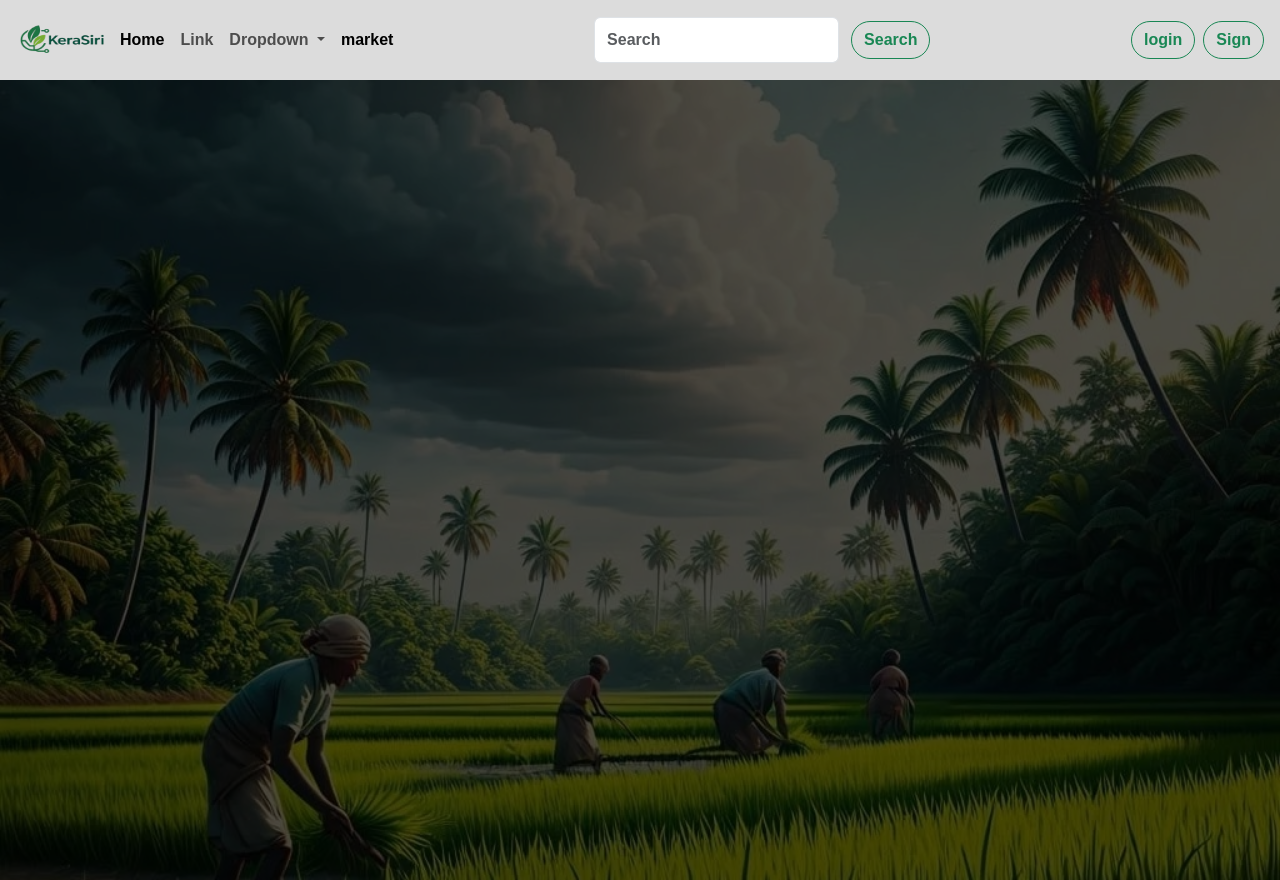
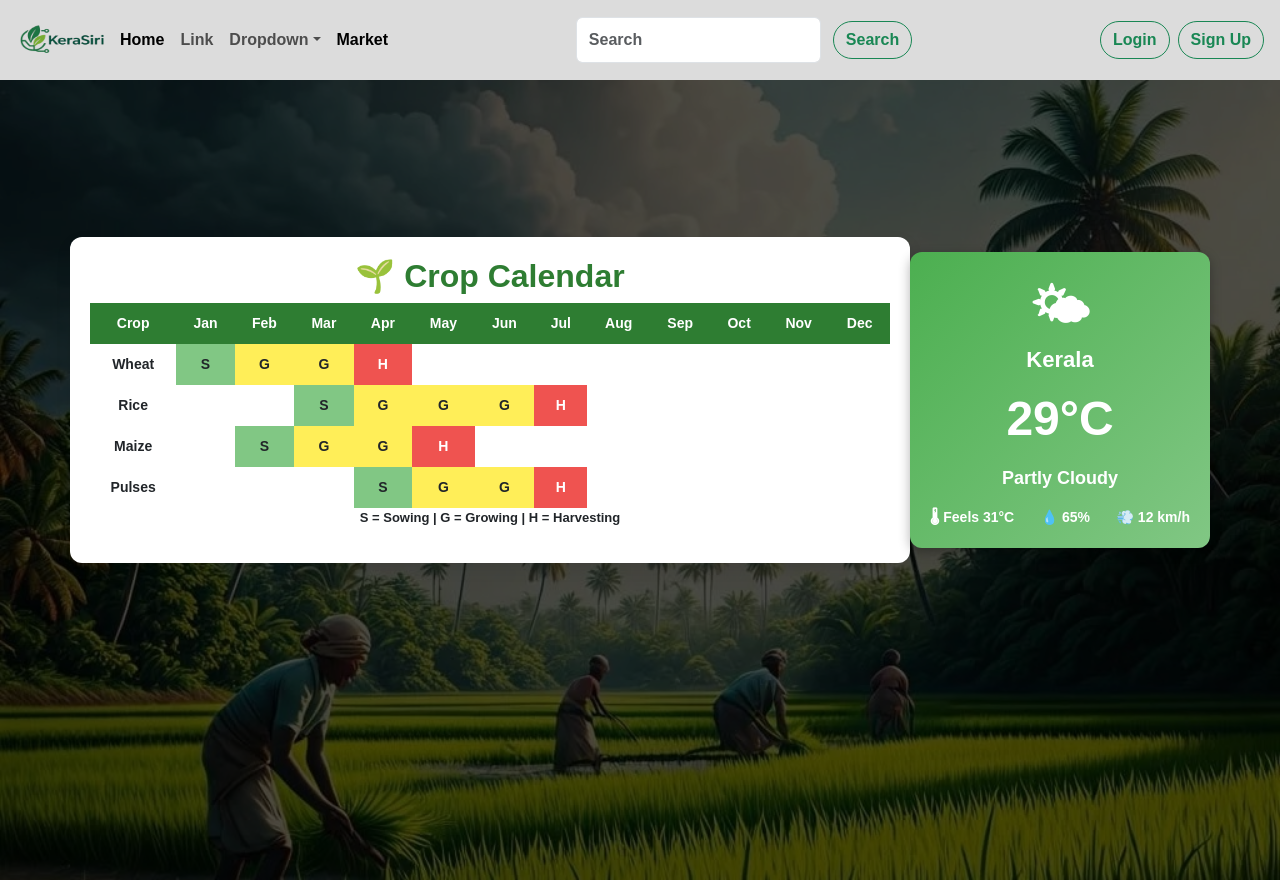
Before and after one commit to lokeshdev-creator/sih-clone-project, a plain HTML site: page index.html in a window 1280 px wide. Shown: the top 880 px of the page. Drawn offline with nearby package versions, Linux system fonts and the light colour scheme.

Commit message:
push all files to git

```diff
--- a/index.html
+++ b/index.html
@@ -5,95 +5,141 @@
     <meta name="viewport" content="width=device-width, initial-scale=1.0">
     <title>Agricultar</title>
     <link rel="stylesheet" href="style.css">
-
-    <!-- Bootstrap CSS -->
     <link href="https://cdn.jsdelivr.net/npm/bootstrap@5.3.8/dist/css/bootstrap.min.css" rel="stylesheet">
 </head>
 
-
 <body>
+    <!-- Navbar -->
     <nav class="navbar navbar-expand-lg bg-body-tertiary" style="background-color: greenyellow;">
         <div class="container-fluid" style="background-color: gainsboro;">
-            <!-- Logo -->
             <img class="logo" src="logo2.png" alt="logo" height="80" width="100">
 
-            <!-- Navbar Toggler (hamburger menu) -->
             <button class="navbar-toggler" type="button" id="navbar-toggler">
                 <span class="navbar-toggler-icon"></span>
             </button>
 
-            <!-- Collapsible Navbar Content -->
             <div class="collapse navbar-collapse" id="navbarSupportedContent">
                 <div>
                     <ul class="navbar-nav me-auto mb-2 mb-lg-0">
-                    <li class="nav-item">
-                        <a class="nav-link active" aria-current="page" href="#">Home</a>
-                    </li>
-
-                    <li class="nav-item">
-                        <a class="nav-link" href="#">Link</a>
-                    </li>
+                        <li class="nav-item"><a class="nav-link active" href="#">Home</a></li>
+                        <li class="nav-item"><a class="nav-link" href="#">Link</a></li>
 
                         <!-- Dropdown -->
                         <li class="nav-item dropdown">
-                        <a class="nav-link dropdown-toggle" href="#" role="button">
-                            Dropdown
-                        </a>
+                            <a class="nav-link dropdown-toggle" href="#" role="button">Dropdown</a>
                             <ul class="dropdown-menu">
                                 <li><a class="dropdown-item" href="#">Inspection</a></li>
-                            <li><a class="dropdown-item" href="#">store and goods</a></li>
+                                <li><a class="dropdown-item" href="#">Store and goods</a></li>
                                 <li><hr class="dropdown-divider"></li>
                                 <li><a class="dropdown-item" href="#">Something else here</a></li>
                             </ul>
                         </li>
 
-                    <li class="nav-item">
-                        <a class="nav-link active" aria-current="page" href="#">market</a>
-                    </li>
-
+                        <li class="nav-item"><a class="nav-link active" href="#">Market</a></li>
                     </ul>
                 </div>
-
 
                 <!-- Search Form -->
                 <div>
                     <form class="d-flex" role="search">
-                    <input class="form-control me-2" type="search" placeholder="Search" aria-label="Search">
+                        <input class="form-control me-2" type="search" placeholder="Search">
                         <button class="btn btn-outline-success" type="submit">Search</button>
                     </form>
                 </div>
 
-                <!-- login button and signup button  -->
+                <!-- Login & Signup Buttons -->
                 <div>
                     <ul class="navbar-nav me-auto mb-2 mb-lg-0">
                         <li class="nav-item">
-            <button class="btn btn-outline-success" type="submit">login</button>
+                            <button class="btn btn-outline-success" id="open-login" type="button">Login</button>
                         </li>
                         <li class="nav-item">
-            <button class="btn btn-outline-success" type="submit">Sign</button>
+                            <button class="btn btn-outline-success" id="open-signup" type="button">Sign Up</button>
                         </li>
                     </ul>
                 </div>
-
             </div>
         </div>
     </nav>
 
-
     <!-- Hero Section -->
     <div class="main">
-        <div class="box"></div>
+        <div class="box">
+            <!-- Crop Calendar -->
+            <div class="crop-calendar">
+                <h2 style="text-align:center; color:#2e7d32;">🌱 Crop Calendar</h2>
+                <table>
+                    <thead>
+                        <tr>
+                            <th>Crop</th>
+                            <th>Jan</th><th>Feb</th><th>Mar</th><th>Apr</th><th>May</th><th>Jun</th>
+                            <th>Jul</th><th>Aug</th><th>Sep</th><th>Oct</th><th>Nov</th><th>Dec</th>
+                        </tr>
+                    </thead>
+                    <tbody>
+                        <tr>
+                            <td>Wheat</td>
+                            <td class="sowing">S</td>
+                            <td class="growing">G</td>
+                            <td class="growing">G</td>
+                            <td class="harvesting">H</td>
+                            <td></td><td></td><td></td><td></td><td></td><td></td><td></td><td></td>
+                        </tr>
+                        <tr>
+                            <td>Rice</td>
+                            <td></td><td></td>
+                            <td class="sowing">S</td>
+                            <td class="growing">G</td>
+                            <td class="growing">G</td>
+                            <td class="growing">G</td>
+                            <td class="harvesting">H</td>
+                            <td></td><td></td><td></td><td></td><td></td>
+                        </tr>
+                        <tr>
+                            <td>Maize</td>
+                            <td></td><td class="sowing">S</td>
+                            <td class="growing">G</td>
+                            <td class="growing">G</td>
+                            <td class="harvesting">H</td>
+                            <td></td><td></td><td></td><td></td><td></td><td></td><td></td>
+                        </tr>
+                        <tr>
+                            <td>Pulses</td>
+                            <td></td><td></td><td></td><td class="sowing">S</td>
+                            <td class="growing">G</td>
+                            <td class="growing">G</td>
+                            <td class="harvesting">H</td>
+                            <td></td><td></td><td></td><td></td><td></td>
+                        </tr>
+                    </tbody>
+                </table>
+                <p style="text-align: center; font-size: 13px;">
+                    <strong>S</strong> = Sowing | <strong>G</strong> = Growing | <strong>H</strong> = Harvesting
+                </p>
             </div>
 
-    <!-- ✅ Marketplace Section -->
+            <!-- Weather Widget -->
+            <div class="weather-widget">
+                <div class="icon">🌤</div>
+                <h2>Kerala</h2>
+                <div class="temp">29°C</div>
+                <div class="condition">Partly Cloudy</div>
+                <div class="weather-details">
+                    <span>🌡 Feels 31°C</span>
+                    <span>💧 65%</span>
+                    <span>💨 12 km/h</span>
+                </div>
+            </div>
+        </div>
+    </div>
+
+    <!-- Marketplace Section -->
     <section class="marketplace" id="marketplace">
         <h2>🌾 Kerala Agriculture Marketplace</h2>
         <p class="subtitle">Buy and Sell Tools & Crops directly from Kerala Farmers</p>
 
         <div class="cards">
-            <!-- Tools Card -->
             <div class="card">
-                <!-- 👇 Replace with your tools image -->
                 <img src="image/selling tools.jpeg" alt="Farming Tools">
                 <div class="card-content">
                     <h3>Selling Tools</h3>
@@ -102,9 +148,7 @@
                 </div>
             </div>
 
-            <!-- Crops Card -->
             <div class="card">
-                <!-- 👇 Replace with your crops image -->
                 <img src="image/selling crops.jpeg" alt="Fresh Crops">
                 <div class="card-content">
                     <h3>Selling Crops</h3>
@@ -113,65 +157,45 @@
                 </div>
             </div>
 
-            <!-- Pesticide&Insecticide -->
             <div class="card">
-                <!-- 👇 Replace with your crops image -->
-                <img src="image/seeds.png" alt="Fresh Crops">
+                <img src="image/seeds.png" alt="Seeds">
                 <div class="card-content">
-                    <h3>Buy Seeds/Pesticide/Insecticide etc</h3>
-                    <p>Buy the Pesticide and Insecticide across Kerala instantly from sellers or government.</p>
+                    <h3>Buy Seeds/Pesticide/Insecticide</h3>
+                    <p>Buy Pesticides and Seeds from sellers or government-approved stores.</p>
                     <a href="#">Explore Price</a>
                 </div>
             </div>
         </div>
     </section>
 
-
-
-     <!-- login up -->
- <div class="form-modal" id="login-mod">
+    <!-- Login Modal -->
+    <div class="form-modal" id="login-modal">
         <div class="form-content">
             <span class="close-btn" id="close-login">&times;</span>
-            <h5>LOgin</h5>
+            <h5>Login</h5>
             <form>
-
-                     <label class="form-label"></label>
-                <input class="EMAIL" type="email" placeholder="ENTER EMAIL">
-
-
-                 <label class="form-label"></label>
-                <input class="password" type="password" placeholder="ENTER a PASSWORD">
-
-
-                <button>LOgin</button>
+                <input type="email" placeholder="Enter Email" required>
+                <input type="password" placeholder="Enter Password" required>
+                <button>Login</button>
             </form>
         </div>
     </div>
 
-    <!-- sign up -->
-    <div class="form-modal" id="SingUp-mod">
+    <!-- Signup Modal -->
+    <div class="form-modal" id="signup-modal">
         <div class="form-content">
             <span class="close-btn" id="close-signup">&times;</span>
-            <h5>Singup</h5>
+            <h5>Sign Up</h5>
             <form>
-                <div class="mb-3">
-                <label class="form-label">Full Name <address></address></label>
-                <input class="Name" type="text" placeholder="Enter Name">
-                </div>
-                <div class="mb-3">
-                    <label class="form-label">Email address</label>
-                <input class="EMAIL" type="email" placeholder="ENTER EMAIL">
-                </div>
-
-                <div class="mb-3">
-                    <label class="form-label">Password</label>
-                <input class="password" type="password" placeholder="ENTER a PASSWORD">
-                </div>
-                <button>Singup</button>
+                <input type="text" placeholder="Enter Name" required>
+                <input type="email" placeholder="Enter Email" required>
+                <input type="password" placeholder="Enter Password" required>
+                <button>Sign Up</button>
             </form>
         </div>
     </div>
 
+    <!-- Footer -->
     <footer class="contact-us">
 
     </footer>
--- a/style.css
+++ b/style.css
@@ -124,7 +124,10 @@ body{
 .contact-us{
     width: 100%;
     height: 200px;
-    background-color: #222;
+    background-color: #1B5E20;
+    display: flex;
+    justify-content: center;
+    align-items: center;
 }
 
 /*  Marketplace Section */
@@ -219,3 +222,108 @@ body{
     display: flex;
     justify-content: space-between;
 }
+
+
+
+
+
+
+
+.crop-calendar {
+      background: #fff;
+      border-radius: 12px;
+      box-shadow: 0 6px 16px rgba(0, 0, 0, 0.08);
+      overflow-x: auto;
+      padding: 20px;
+      max-width: 100%;
+    }
+
+    table {
+      border-collapse: collapse;
+      width: 100%;
+      min-width: 800px;
+      text-align: center;
+    }
+
+    th, td {
+      border: 1px solid #ddd;
+      padding: 10px;
+      font-size: 14px;
+    }
+
+    th {
+      background: #2e7d32;
+      color: white;
+      font-weight: bold;
+    }
+
+    .sowing {
+      background: #81c784;
+       font-weight: bold;
+ }
+
+     .growing {
+      background: #ffee58;
+       font-weight: bold;
+     }
+
+    .harvesting {
+      background: #ef5350;
+       color: white;
+       font-weight: bold;
+     }
+
+
+
+
+
+
+
+     .weather-widget {
+      background: linear-gradient(135deg, #4caf50, #81c784);
+      color: white;
+      border-radius: 12px;
+      padding: 20px;
+      width: 300px;
+      text-align: center;
+      box-shadow: 0px 4px 12px rgba(0, 0, 0, 0.3);
+    }
+
+    .weather-widget h2 {
+      margin: 0;
+      font-size: 22px;
+    }
+
+    .temp {
+      font-size: 48px;
+      font-weight: bold;
+      margin: 10px 0;
+    }
+
+    .condition {
+      font-size: 18px;
+      margin-bottom: 15px;
+    }
+
+    .weather-details {
+      display: flex;
+      justify-content: space-between;
+      font-size: 14px;
+    }
+
+    .icon {
+      font-size: 50px;
+    }
+
+
+
+
+
+
+.contact-us .container{
+    display: flex;
+    display: column;
+    justify-content: center;
+    align-items: center;
+
+}
```
Also changed, not shown: app.js (+9 -36 lines). Lines whose indentation alone changed are shown as unchanged.
